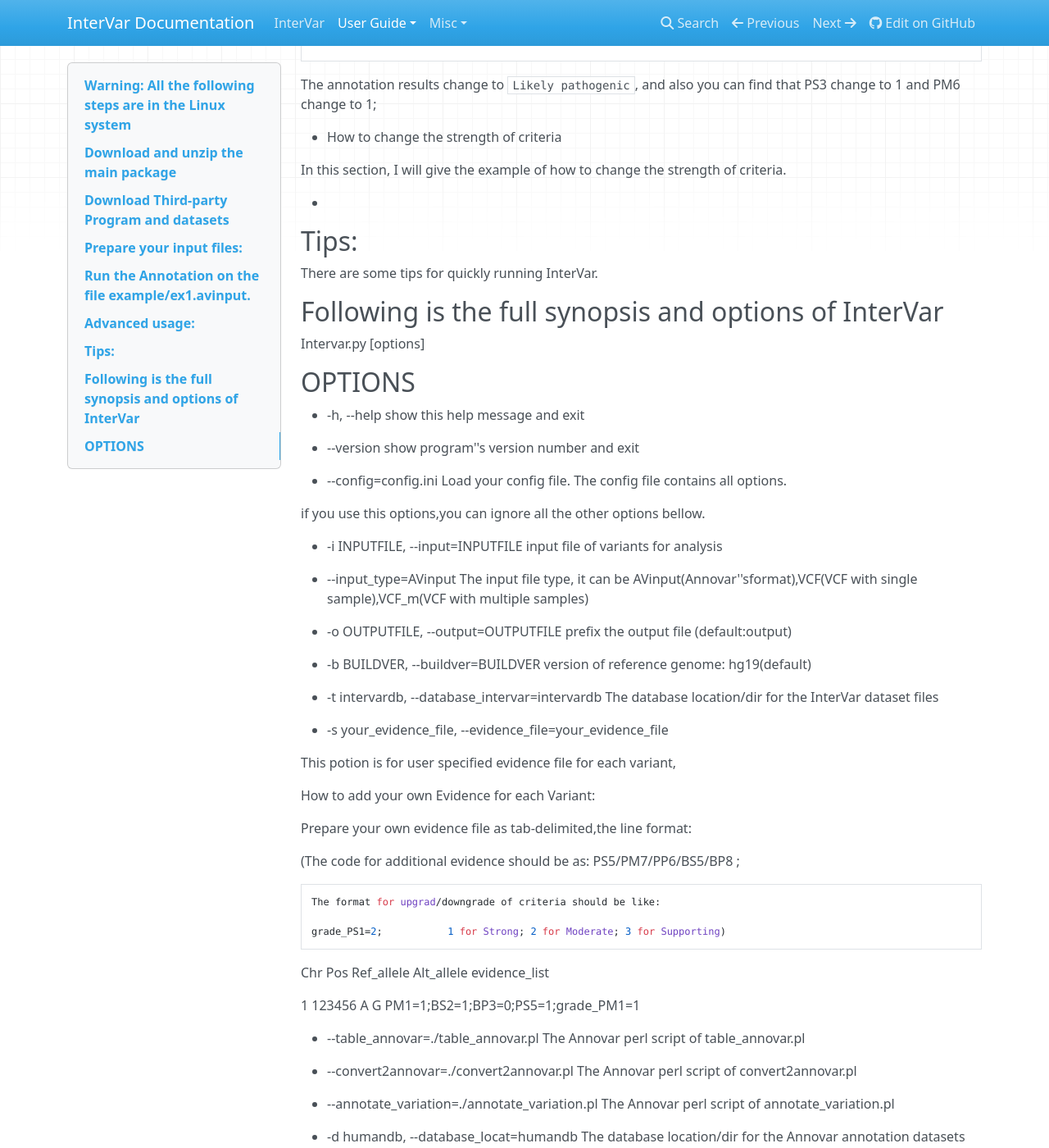
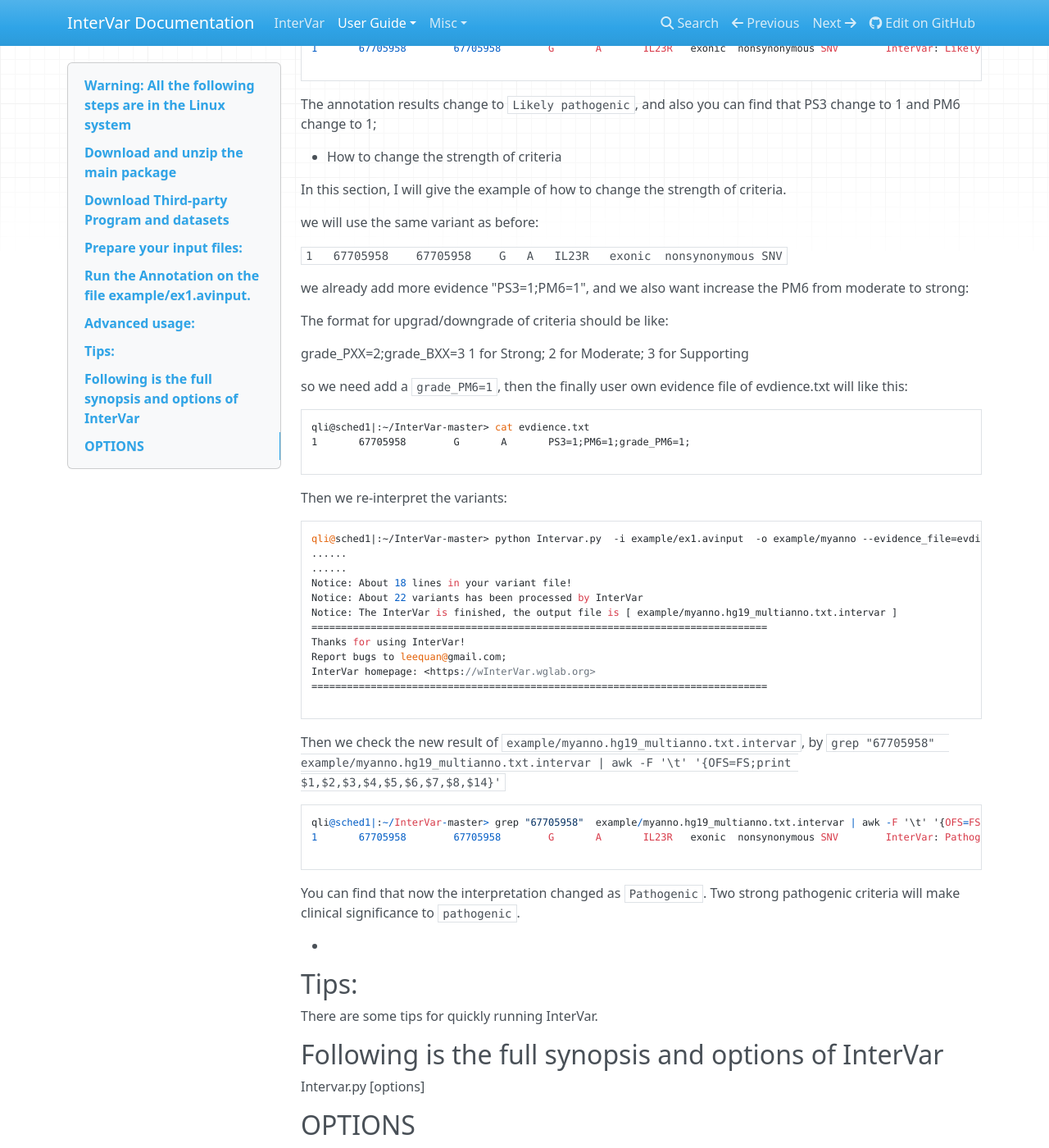
Before and after one commit to WGLab/InterVar, an MkDocs documentation site: the page built from docs/user-guide/manual.md, in a window 1280 px wide and 1400 px high, scrolled down 9492 px. Shown: the whole window at 82% size. Built offline with MkDocs 1.6.1, drawn with Linux system fonts in a browser that asks for light colours; nearby versions of some CDN libraries; old or Windows-style settings are respelled for this version of MkDocs; some of the changed text lies outside the part shown.

Commit message:
update doc

````diff
--- a/docs/user-guide/manual.md
+++ b/docs/user-guide/manual.md
@@ -422,7 +422,7 @@
 Firstly, we need to check the automated interpretation information in the `example/myanno.hg19_multianno.txt.intervar ` by `grep "67705958"  example/myanno.hg19_multianno.txt.intervar | awk -F '\t' '{OFS=FS;print $1,$2,$3,$4,$5,$6,$7,$8,$14}'`
 
 ```
-qli@sched1|:~/InterVar-master>grep "67705958"  example/myanno.hg19_multianno.txt.intervar | awk -F '\t' '{OFS=FS;print $1,$2,$3,$4,$5,$6,$7,$8,$14}'
+qli@sched1|:~/InterVar-master> grep "67705958"  example/myanno.hg19_multianno.txt.intervar | awk -F '\t' '{OFS=FS;print $1,$2,$3,$4,$5,$6,$7,$8,$14}'
 1       67705958        67705958        G       A       IL23R   exonic  nonsynonymous SNV        InterVar: Uncertain significance PVS1=0 PS=[0, 0, 0, 0, 0] PM=[0, 0, 0, 0, 0, 0, 0] PP=[0, 0, 0, 0, 0, 0] BA1=0 BS=[1, 0, 0, 0, 0] BP=[0, 0, 0, 0, 0, 0, 0, 0]
 
 ```
@@ -444,14 +444,14 @@
 it will like this:
 
 ```
-qli@sched1|:~/InterVar-master>cat evdience.txt
+qli@sched1|:~/InterVar-master> cat evdience.txt
 1       67705958        G       A       PS3=1;PM6=1
 
 ```
 Re-run the annotation and add the option of --evidence_file by `python Intervar.py  -i example/ex1.avinput  -o example/myanno --evidence_file=evdience.txt`
 
 ```
-qli@sched1|:~/InterVar-master>python Intervar.py  -i example/ex1.avinput  -o example/myanno --evidence_file=evdience.txt               =============================================================================
+qli@sched1|:~/InterVar-master> python Intervar.py  -i example/ex1.avinput  -o example/myanno --evidence_file=evdience.txt               =============================================================================
 InterVar
 Interpretation of Pathogenic/Benign for variants using python scripts of InterVar.
 =============================================================================
@@ -479,10 +479,10 @@
 
 ```
 
-Then we check the new result of `example/myanno.hg19_multianno.txt.intervar`, by `grep "67705958"  example/myanno.hg19_multianno.txt.intervar | awk -F '\t' '{OFS=FS;print $1,$2,$3,$4,$5,$6,$7,$8,$14}'
+Then we check the new result of `example/myanno.hg19_multianno.txt.intervar`, by `grep "67705958"  example/myanno.hg19_multianno.txt.intervar | awk -F '\t' '{OFS=FS;print $1,$2,$3,$4,$5,$6,$7,$8,$14}'`
 
 ```
-qli@sched1|:~/InterVar-master>grep "67705958"  example/myanno.hg19_multianno.txt.intervar | awk -F '\t' '{OFS=FS;print $1,$2,$3,$4,$5,$6,$7,$8,$14}'
+qli@sched1|:~/InterVar-master> grep "67705958"  example/myanno.hg19_multianno.txt.intervar | awk -F '\t' '{OFS=FS;print $1,$2,$3,$4,$5,$6,$7,$8,$14}'
 1       67705958        67705958        G       A       IL23R   exonic  nonsynonymous SNV        InterVar: Likely pathogenic PVS1=0 PS=[0, 0, 1, 0, 0] PM=[0, 0, 0, 0, 0, 1, 0] PP=[0, 0, 0, 0, 0, 0] BA1=0 BS=[1, 0, 0, 0, 0] BP=[0, 0, 0, 0, 0, 0, 0, 0]
 
 ```
@@ -496,6 +496,53 @@
 * How to change the strength of criteria
 
 In this section, I will give the example of how to change the strength of  criteria.
+
+we will use the same variant as before:
+
+`1   67705958    67705958    G   A   IL23R   exonic  nonsynonymous SNV`
+
+we already add more evidence "PS3=1;PM6=1", and we also want increase the PM6 from moderate to strong:
+
+The format for upgrad/downgrade of criteria should be like:
+
+grade_PXX=2;grade_BXX=3           1 for Strong; 2 for Moderate; 3 for Supporting
+
+so we need add a `grade_PM6=1`, then the finally user own evidence file of evdience.txt will like this:
+
+```
+qli@sched1|:~/InterVar-master> cat evdience.txt
+1       67705958        G       A       PS3=1;PM6=1;grade_PM6=1;
+
+```
+
+Then we re-interpret the variants:
+
+```
+qli@sched1|:~/InterVar-master> python Intervar.py  -i example/ex1.avinput  -o example/myanno --evidence_file=evdience.txt
+......
+......
+Notice: About 18 lines in your variant file!
+Notice: About 22 variants has been processed by InterVar
+Notice: The InterVar is finished, the output file is [ example/myanno.hg19_multianno.txt.intervar ]
+=============================================================================
+Thanks for using InterVar!
+Report bugs to leequan@gmail.com;
+InterVar homepage: <https://wInterVar.wglab.org>
+=============================================================================
+
+```
+
+Then we check the new result of `example/myanno.hg19_multianno.txt.intervar`, by `grep "67705958"  example/myanno.hg19_multianno.txt.intervar | awk -F '\t' '{OFS=FS;print $1,$2,$3,$4,$5,$6,$7,$8,$14}'`
+
+```
+qli@sched1|:~/InterVar-master> grep "67705958"  example/myanno.hg19_multianno.txt.intervar | awk -F '\t' '{OFS=FS;print $1,$2,$3,$4,$5,$6,$7,$8,$14}'
+1       67705958        67705958        G       A       IL23R   exonic  nonsynonymous SNV        InterVar: Pathogenic PVS1=0 PS=[0, 0, 1, 0, 0] PM=[0, 0, 0, 0, 0, 1, 0] PP=[0, 0, 0, 0, 0, 0] BA1=0 BS=[1, 0, 0, 0, 0] BP=[0, 0, 0, 0, 0, 0, 0, 0]
+
+```
+You can find that now the interpretation changed as `Pathogenic`.  Two strong pathogenic criteria will make clinical significance to `pathogenic`.
+
+
+
 
 *
 
````
